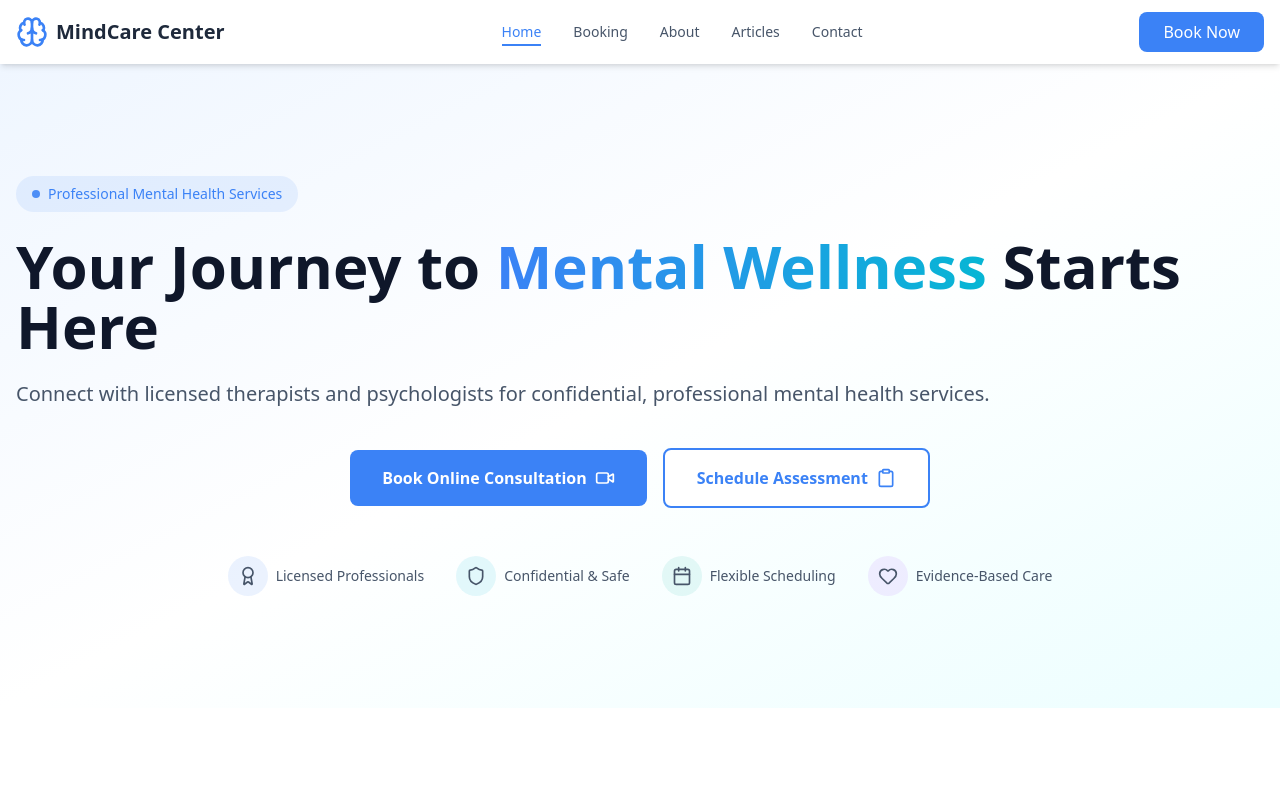
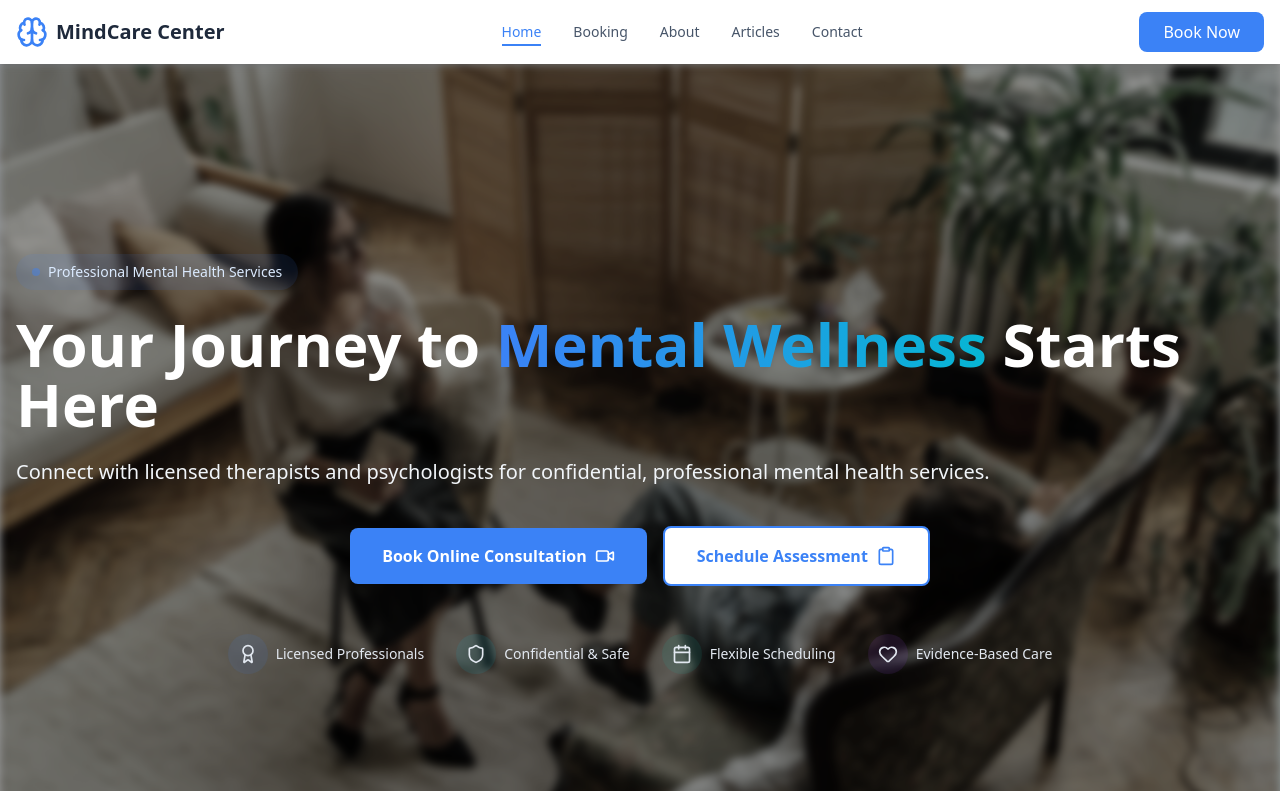
Before and after one commit to nathsycode/psych-services-center, a React (Vite) app in the folder client/: page / in a window 1280 px wide. Shown: the top 791 px of the page. Built offline with nearby package versions, Linux system fonts and the light colour scheme.

Commit message:
Changes on Hero

```diff
--- a/client/src/components/home/Hero.jsx
+++ b/client/src/components/home/Hero.jsx
@@ -1,7 +1,10 @@
-import { Link } from 'react-router-dom'
-import { Clipboard, Video, Award, Shield, Calendar, Heart } from 'lucide-react'
+import { Link } from 'react-router-dom';
+import { Clipboard, Video, Award, Shield, Calendar, Heart } from 'lucide-react';
+import useIO from '../../hooks/useIO';
 
 export default function Hero() {
+
+  const { ref, isVisible } = useIO(0.1, null);
 
   const features = [
     {
@@ -31,23 +34,25 @@ export default function Hero() {
   ];
 
   return (
-    <section className="relative bg-gradient-to-br from-blue-50 via-white to-cyan-50 py-20 lg:py-28 overflow-hidden w-full">
-      <div className="absolute inset-0 overflow-hidden">
-        <div className="absolute -top-40 -right-40 bg-primary/10 rounded-full blur-3xl"></div>
-        <div className="absolute -bottom-40 -left-40 bg-accent/10 rounded-full blur-3xl"></div>
+    <section ref={ref} className="relative bg-gradient-to-br from-blue-50 via-white to-cyan-50 py-20 lg`py-28 overflow-hidden w-full h-dvh flex items-center">
+      < div className="absolute inset-0 overflow-hidden">
+        <img src="../../../public/images/therapist-2.jpg" alt="therapist background" className={`absolute w-full h-full object-cover filter saturate-50 brightness-100 blur-sm transform transition-all duration-700 transform ${isVisible ? 'opacity-100 scale-100' : 'opacity-0 scale-95'}`} />
+        < div className="absolute inset-0 bg-black/40" />
+        {/* <div className="absolute -top-40 -right-40 bg-primary/10 rounded-full blur-3xl" /> */}
+        {/* <div className="absolute -bottom-40 -left-40 bg-accent/10 rounded-full blur-3xl" /> */}
       </div>
 
       <div className="container mx-auto px-4 relative z-10">
-        <div className="inline-flex items-center space-x-2 bg-primary/10 text-primary px-4 py-2 rounded-full text-sm font-medium mb-6 hover:bg-primary/20 transition-colors">
-          <span className="w-2 h-2 bg-primary rounded-full animate-pulse"></span>
+        <div className="inline-flex items-center space-x-2 bg-primary/10 text-blue-100 px-4 py-2 rounded-full text-sm font-medium mb-6 hover`bg-primary/20 transition-colors">
+          <span className="w-2 h-2 bg-blue-500/50 rounded-full animate-pulse"></span>
           <span>Professional Mental Health Services</span>
         </div>
-        <h1 className="text-4xl md:text-5xl lg:text-6xl font-bold text-slate-900 mb-6 leading-tight">
+        <h1 className="text-4xl md:text-5xl lg:text-6xl font-bold text-white mb-6 leading-tight">
           Your Journey to{' '}
           <span className="text-transparent bg-clip-text bg-gradient-to-r from-primary to-accent">Mental Wellness</span>{' '}
           Starts Here
         </h1>
-        <p className="text-lg md:text-xl text-slate-600 mb-10 max-x-2xl mx-auto">
+        <p className="text-lg md:text-xl text-slate-100 mb-10 max-x-2xl mx-auto">
           Connect with licensed therapists and psychologists for confidential, professional mental health services.
         </p>
         <div className="flex flex-col sm:flex-row gap-4 justify-center items-center mb-12">
@@ -65,7 +70,7 @@ export default function Hero() {
           </Link>
         </div>
 
-        <div className="flex flex-wrap justify-center items-center gap-8 text-sm text-slate-600">
+        <div className="flex flex-wrap justify-center items-center gap-8 text-sm text-slate-200">
           {features.map((feature) => {
             return (
               <div className={`flex items-center space-x-2 ${feature.hoverColor} transition:colors duration-300`}>
--- a/client/src/components/home/ServicesSection.jsx
+++ b/client/src/components/home/ServicesSection.jsx
@@ -2,11 +2,13 @@ import { useState } from 'react';
 import { Link } from 'react-router-dom'
 import { Video, Clipboard, ArrowRight } from 'lucide-react';
 import servicesData from '../../data/services.json';
+import useIO from '../../hooks/useIO';
 
 export default function ServicesSection() {
   const [flipped, setFlipped] = useState({});
   const [cursorPosition, setCursorPosition] = useState({ x: 0, y: 0 });
   const [hoveredCard, setHoveredCard] = useState(null);
+  const { ref, visibleItems } = useIO();
 
   const handleMouseMove = (e, cardId) => {
     const rect = e.currentTarget.getBoundingClientRect();
@@ -33,16 +35,20 @@ export default function ServicesSection() {
           <p className="text-xl text-slate-600 max-w-2xl mx-auto">Choose the mental health support that works best for you</p>
         </div>
 
-        <div className="grid grid-cols-1 md:grid-cols-2 gap-8 max-w-5xl mx-auto">
+        <div ref={ref} className="grid grid-cols-1 md:grid-cols-2 gap-8 max-w-5xl mx-auto">
           {servicesData.map((service) => {
             const Icon = iconMap[service.icon];
             const isFlipped = flipped[service.id];
             const isHovered = hoveredCard === service.id;
+            const isVisible = visibleItems[service.id];
 
             return (
               <div
                 key={service.id}
-                className={`h-96 relative ${!isFlipped ? 'cursor-none' : 'cursor-auto'}`}
+                data-item-id={service.id}
+                data-delay={service.delay}
+                className={`h-96 relative ${!isFlipped ? 'cursor-none' : 'cursor-auto'} transition-all duration-700 transform ${isVisible ? 'opacity-100 translate-y-0' : 'opacity-30 translate-y-8'
+                  }`}
                 onClick={() => toggleFlip(service.id)}
                 onMouseEnter={() => setHoveredCard(service.id)}
                 onMouseLeave={() => setHoveredCard(null)}
--- a/client/src/data/services.json
+++ b/client/src/data/services.json
@@ -12,7 +12,8 @@
       "Follow-up support"
     ],
     "duration": "50 minutes",
-    "type": "online"
+    "type": "online",
+    "delay": "0"
   },
   {
     "id": 2,
@@ -27,6 +28,7 @@
       "Comfortable environment"
     ],
     "duration": "2-3 hours",
-    "type": "in-person"
+    "type": "in-person",
+    "delay": "100"
   }
 ]
--- /dev/null
+++ b/client/src/hooks/useIO.js
@@ -0,0 +1,41 @@
+import { useEffect, useRef, useState } from 'react';
+
+export default function useIO(threshold = 0.1, selector = '[data-item-id]') {
+  const [visibleItems, setVisibleItems] = useState({});
+  const [isVisible, setIsVisible] = useState(false);
+  const ref = useRef(null);
+
+  useEffect(() => {
+    const observer = new IntersectionObserver((entries) => {
+      entries.forEach((entry) => {
+        if (entry.isIntersecting) {
+          const itemId = entry.target.dataset.itemId;
+          if (itemId) {
+            const delay = parseInt(entry.target.dataset.delay) || 0;
+            setTimeout(() => {
+              setVisibleItems(prev => ({ ...prev, [itemId]: true }));
+            }, delay);
+          }
+
+          setIsVisible(true);
+        }
+      });
+    },
+      { threshold }
+    );
+
+    if (ref.current) {
+      if (selector) {
+        const items = ref.current.querySelectorAll('[data-item-id]');
+        items.forEach(item => observer.observe(item));
+      } else {
+        observer.observe(ref.current);
+      }
+    }
+
+    return () => observer.disconnect();
+
+  }, [threshold, selector]);
+
+  return { ref, visibleItems, isVisible };
+}
```
Also changed, not shown: client/public/images/therapist-2.jpg (added), 1 other file (tests, documents, lock files or other folders).
